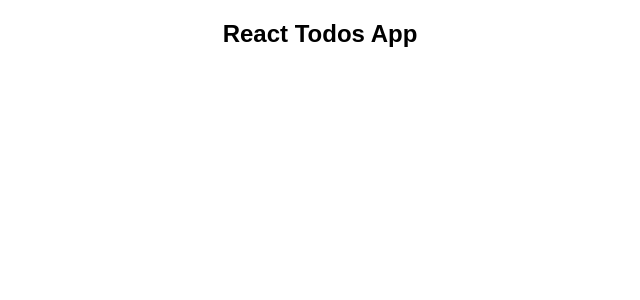
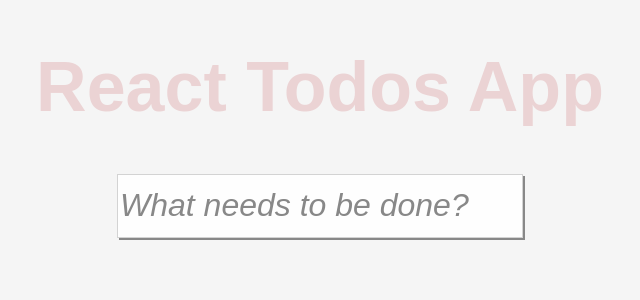
Before and after one commit to raviloop/Todos-App, a React (Create React App) app: page / in a window 1280 px wide. Shown: the top 300 px of the page, without its empty margins (320-960 px from the left). Built offline with nearby package versions, Linux system fonts and the light colour scheme; the HTML template or start-up script is replaced by a standard one.

Commit message:
added addBar component

```diff
--- a/public/index.html
+++ b/public/index.html
@@ -19,7 +19,7 @@
       work correctly both with client-side routing and a non-root public URL.
       Learn how to configure a non-root public URL by running `npm run build`.
     -->
-    <title>React App</title>
+    <title>React TodoApp</title>
   </head>
   <body>
     <noscript>
--- a/src/App.js
+++ b/src/App.js
@@ -1,12 +1,49 @@
 import React, { Component } from 'react';
 import './App.css';
+import AddBar from './components/addBar/addBar';
 
 class App extends Component {
+
+  state = {
+    input: '',
+    todosList: [
+      { todo: 'something', isChecked: false },
+      { todo: 'intersting', isChecked: false },
+      { todo: 'will happen', isChecked: false },
+    ]
+  }
+
+  addTodo = (e) => {
+    if (e.key === 'Enter') {
+      const todo = {
+        name: this.state.input,
+        isChecked: false
+      }
+      this.setState(prevState => ({
+        todosList: [...prevState.todosList, todo]
+      }));
+    }
+  }
+
+  updateInput = (e) => {
+    this.setState({
+      input: e.target.value
+    })
+  }
+
+
   render() {
+    const headerStyle = {
+      color: '#EBD3D4',
+      fontSize: '70px'
+    }
     return (
       <div className="App">
-        <h2> React Todos App </h2>
-
+        <h1 style={headerStyle}> React Todos App </h1>
+        <AddBar
+          input={this.state.input}
+          updateInput={this.updateInput}
+          onAddition={this.addTodo} />
       </div>
     );
   }
--- /dev/null
+++ b/src/components/addBar/addBar.css
@@ -0,0 +1,35 @@
+.InputTodo {
+  text-align: center;
+}
+
+.InputTodo input {
+  margin: 0 auto;
+  height: 60px;
+  width: 400px;
+  border: 1px solid lightgray;
+  box-shadow: 2px 2px #888888;
+  caret-color: #888888;
+  font-size: 32px;
+  background-color: #FEFEFE;
+}
+
+.InputTodo input:focus {
+    outline: none;
+}
+
+::-webkit-input-placeholder {
+  font-style: italic;
+  color: #888888;
+}
+:-moz-placeholder {
+  font-style: italic;
+  color: #888888;
+}
+::-moz-placeholder {
+  font-style: italic;
+  color: #888888;
+}
+:-ms-input-placeholder {
+  font-style: italic;
+  color: #888888;
+}
--- a/src/components/addBar/addBar.js
+++ b/src/components/addBar/addBar.js
@@ -0,0 +1,17 @@
+import React from 'react';
+import './addBar.css';
+
+const addBar = (props) => {
+    return (
+        <div className="InputTodo">
+            <input
+            type="text"
+            placeholder="What needs to be done?"
+            onKeyPress={props.onAddition}
+            onChange={props.updateInput}
+            value={props.input}/>
+        </div>
+    );
+}
+
+export default addBar;
--- a/src/index.css
+++ b/src/index.css
@@ -2,4 +2,5 @@ body {
   margin: 0;
   padding: 0;
   font-family: sans-serif;
+  background-color: #F5F5F5;
 }
```
